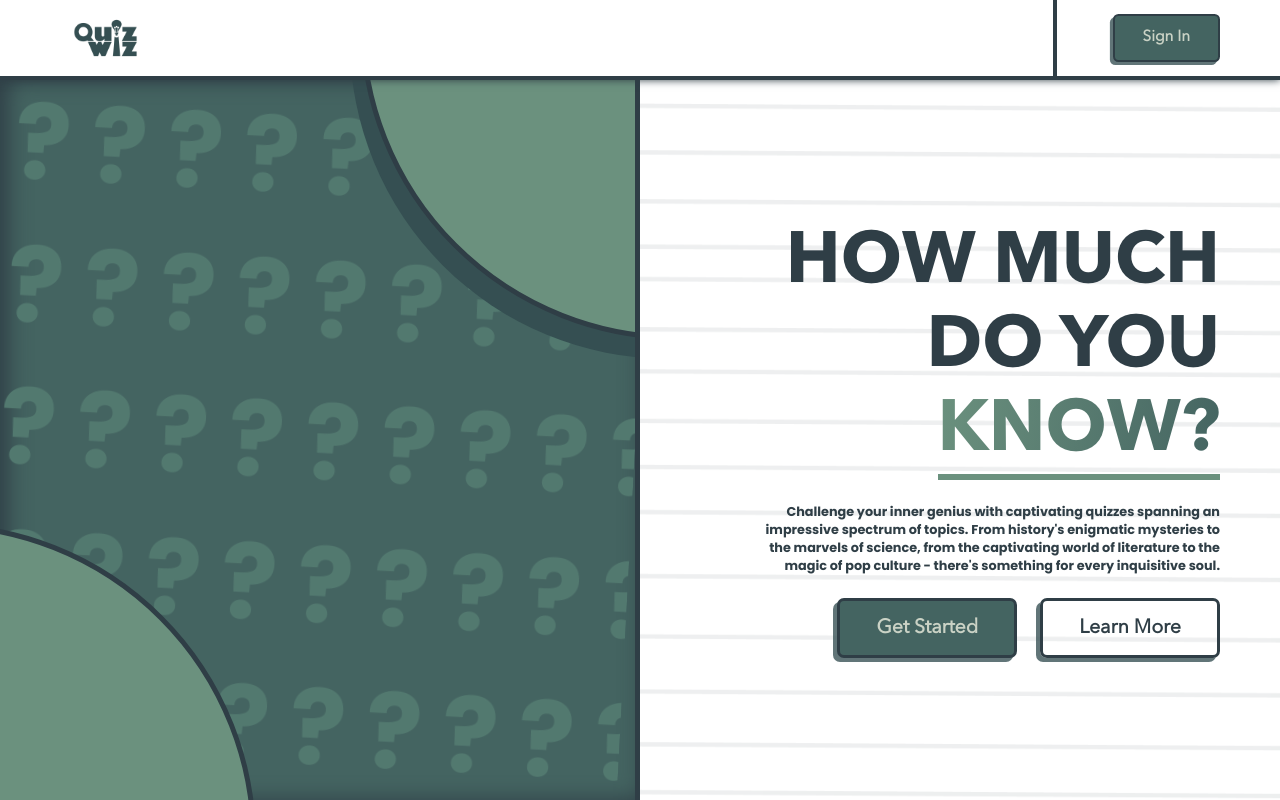
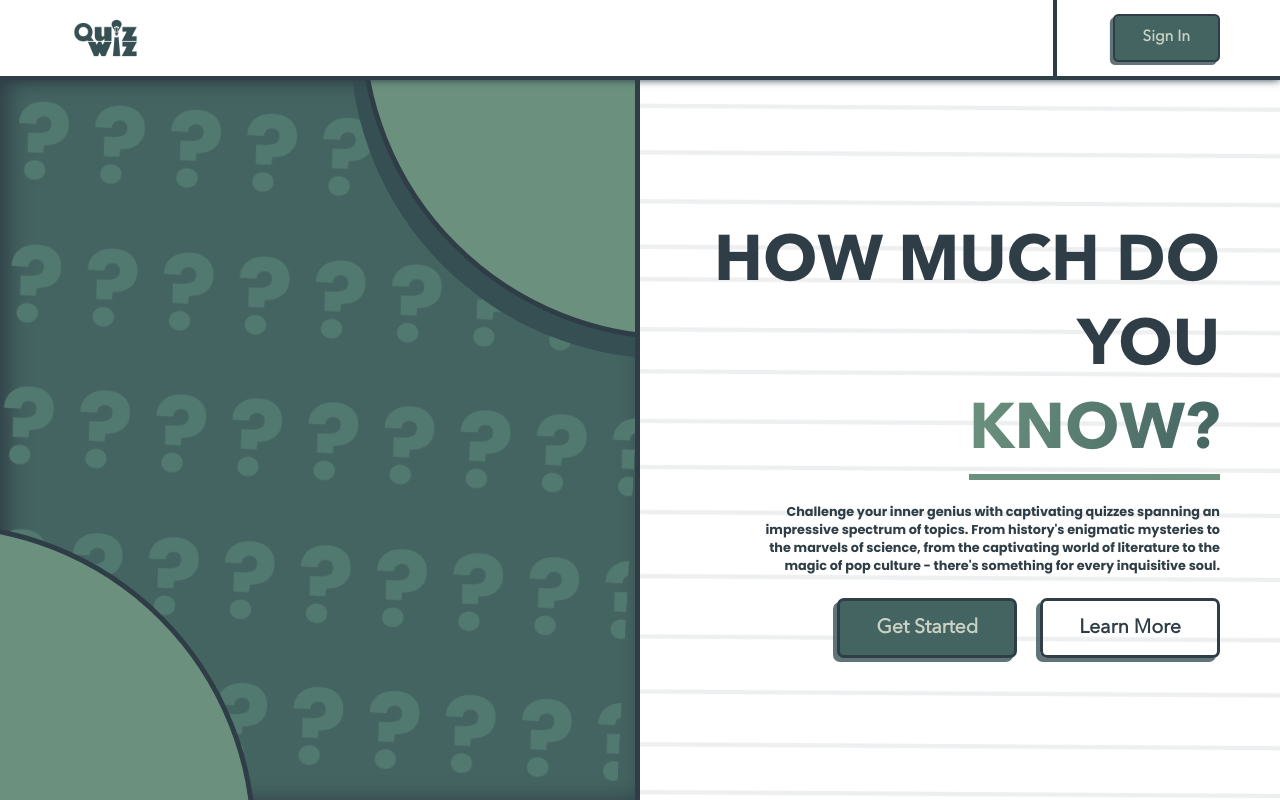
Before and after one commit to mccoyplayer/quiz, a React (Vite) app in the folder frontend/: page / in a window 1280 px wide. Built offline with nearby package versions, Linux system fonts and the light colour scheme; no server answers.

Commit message:
lastest lastest cosmetic changes

```diff
--- a/frontend/src/pages/LandingPage/LandingPage.css
+++ b/frontend/src/pages/LandingPage/LandingPage.css
@@ -10,7 +10,7 @@
    flex-shrink: 0;
    width: 90%;
    text-align: right;
-   font-size: 6.825rem;
+   font-size: 6.25rem;
    font-style: normal;
    font-weight: 700;
    line-height: 7.3125rem;
@@ -41,7 +41,7 @@
 /* Media Queries */
 @media (min-width: 2560px) {
    .landing_page_headline_text {
-      font-size: 10rem;
+      font-size: 9rem;
       line-height: 120%;
    }
    .landing_page_paragraph {
@@ -62,7 +62,7 @@
       gap: 0.7rem;
    }
    .landing_page_headline_text {
-      font-size: 4.5rem;
+      font-size: 4rem;
       line-height: 5.25rem;
    }
    .landing_page_paragraph {
@@ -78,7 +78,7 @@
 }
 @media (max-width: 1024px) {
    .landing_page_headline_text {
-      font-size: 5rem;
+      font-size: 4.5rem;
    }
    .landing_page_paragraph {
       font-size: 0.8rem;
@@ -90,7 +90,7 @@
 }
 @media (max-height: 600px) {
    .landing_page_headline_text {
-      font-size: 4rem;
+      font-size: 3.5rem;
       line-height: 100%;
    }
    .landing_page_paragraph {
--- a/frontend/src/styles/index.css
+++ b/frontend/src/styles/index.css
@@ -96,6 +96,7 @@
 @media (min-width: 2560px) {
    :root {
       --header-height: 8vh;
+      --rapid-fire-height: 90vh;
    }
 }
 
```
